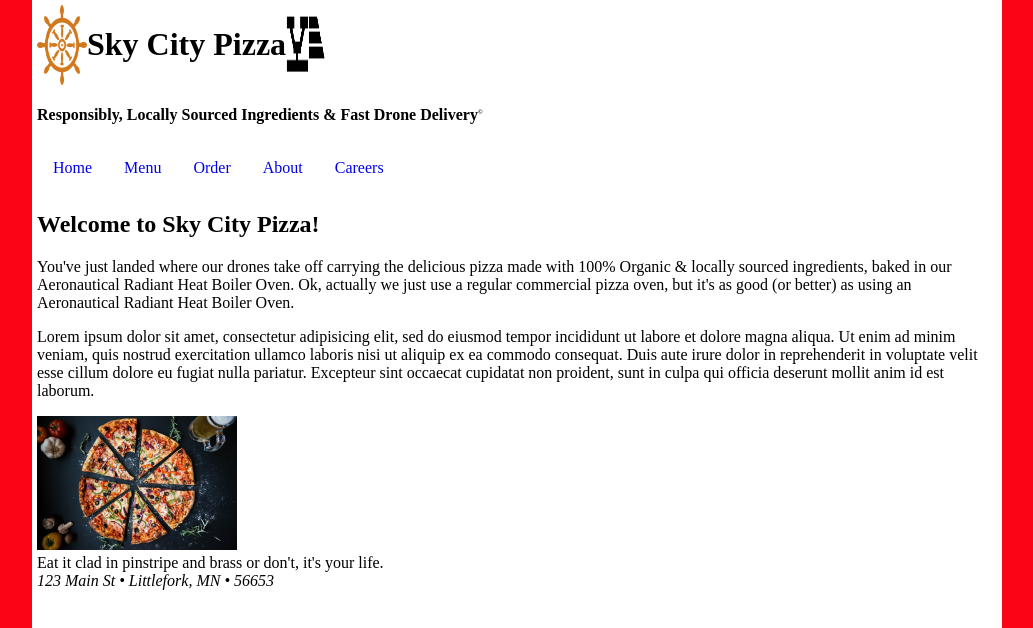
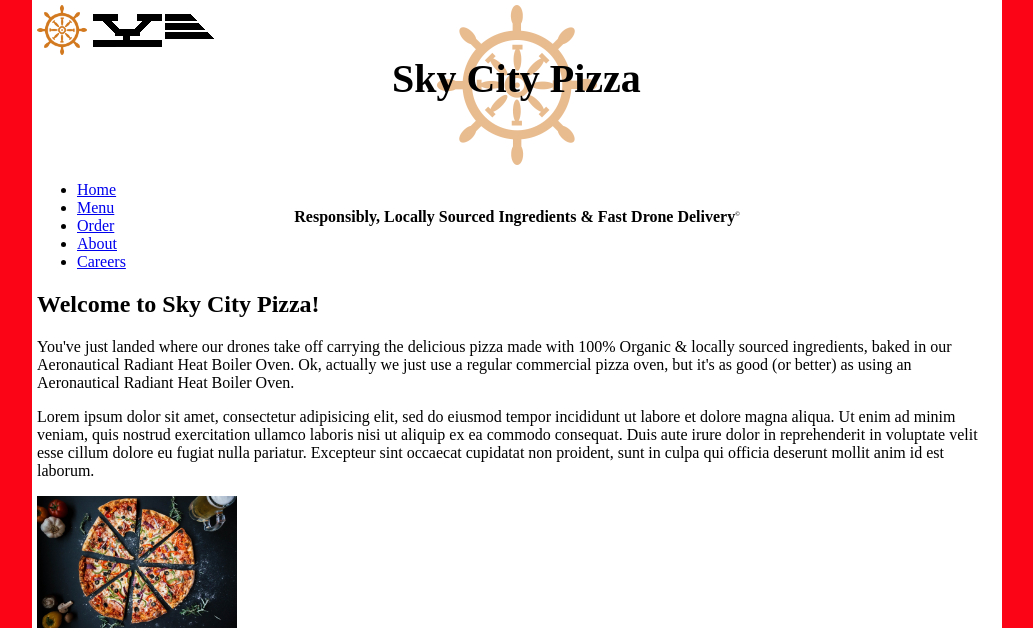
Before and after one commit to kfisc88-lsc-repos/cis1406_final_project, a PHP site: page / in a window 1280 px wide. Shown: the top 628 px of the page, without its empty margins (123-1156 px from the left). Run offline with PHP 8.4, Linux system fonts and the light colour scheme.

Commit message:
Finished header

```diff
--- a/css/style.css
+++ b/css/style.css
@@ -19,37 +19,35 @@ body {
 }
 
 
-/* Image Styles */
-#wheel {
-  width: 5vh;
-  padding-top: 10px;
+
+/* Header Styles */
+header {
+  height: 20vh;
+  background-image: url("../assets/ship_wheel.png");
+  background-color: rgba(255, 255, 255, 0.5);
+  background-blend-mode: lighten;
+  background-size: contain;
+  background-repeat: no-repeat;
+  background-position: center;
+  position: relative;
 }
 
-#logo {
-  width: 5vh;
-  padding-right: 0px;
+header h1 {
+  position: absolute;
+  font-size: 2.5em;
+  left: 50%;
+  margin-left: -125px;
+  top: 50%;
+  margin-top: -30px;
+
+  /* border: 1px solid red; */
 }
 
-
-/* Header Styles */
-.header-container {
-  -webkit-display: flex;
-  display: flex;
-  -webkit-flex-flow: row;
-  flex-flow: row;
+header h4 {
+  text-align: center;
+  position: relative;
+  top: 80%;
 }
-
-
-#header-1 {
-  flex: 1 1 10px;
-}
-#header-2 {
-  flex: 1 2 1px;
-}
-#header-3 {
-  flex: 1 1 auto;
-}
-
 
 
 #copyright {
@@ -59,20 +57,21 @@ body {
 
 /* Navigation Bar Styles */
 
-ul {
+.horizontal ul {
   list-style-type: none;
   margin: 0;
   padding: 0;
-  overflow: hidden;
+  -webkit-display: flex;
+  display: flex;
 }
 
-li {
-  float: left;
-  width:
-  border: 1px solid black;
+.horizontal li {
+  -webkit-flex: 1 1 auto;
+  flex: 1 1 auto;
+  /* border: 1px solid red; */
 }
 
-li a {
+.horizontal li a {
   display: block;
   text-align: center;
   padding: 14px 16px;
```
Also changed, not shown: templates/test.html (+3 -7 lines).
